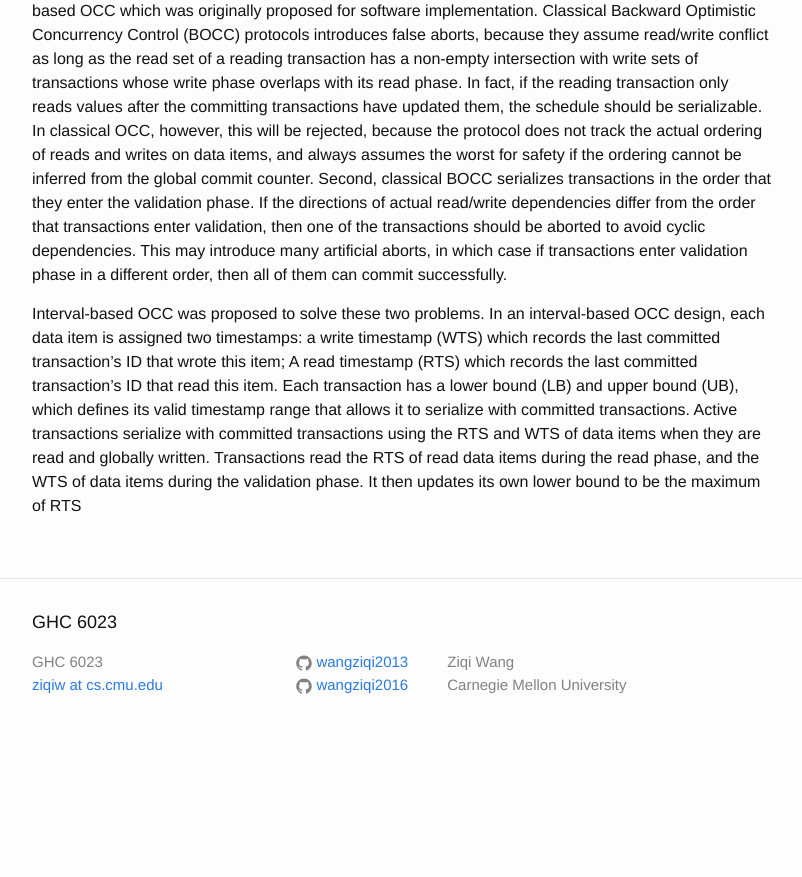
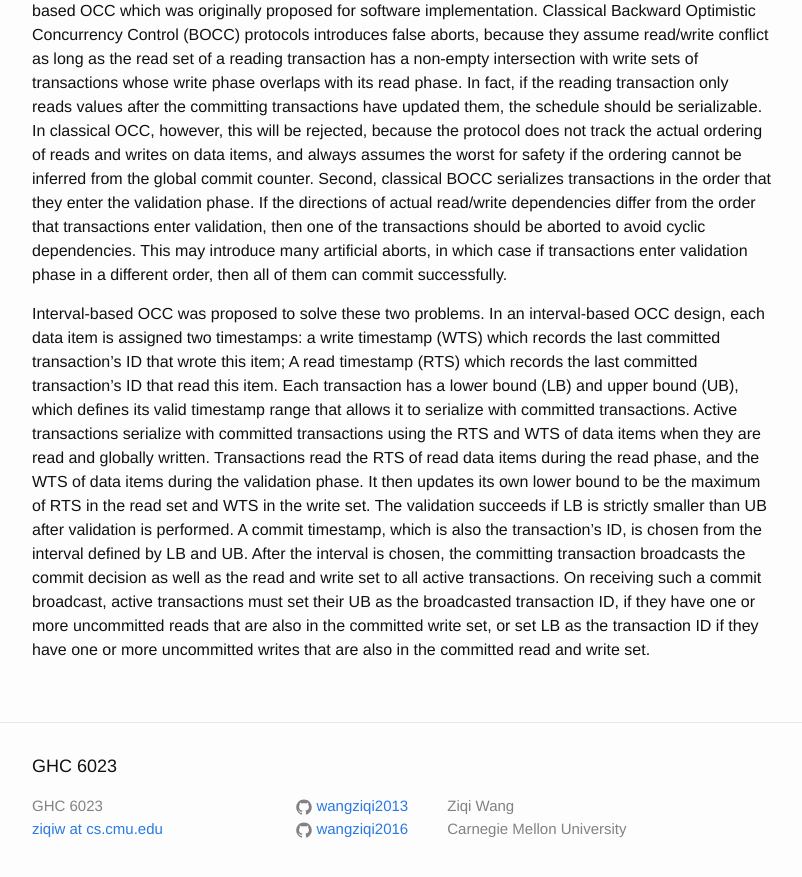
Before and after one commit to wangziqi2013/wangziqi2013.github.io, a Jekyll site: the page built from _posts/2018-06-20-sontm.markdown, in a window 1280 px wide and 900 px high, scrolled down 703 px. Shown: the top 877 px of the window, without its empty margins (238-1040 px from the left). Built offline with Jekyll 4.4.1, drawn with Linux system fonts in a browser that asks for light colours; before the commit the page ends 1459 px from its top, so only the background shows below that.

Commit message:
Working on interval based CC

```diff
--- a/_posts/2018-06-20-sontm.markdown
+++ b/_posts/2018-06-20-sontm.markdown
@@ -32,6 +32,12 @@ is assigned two timestamps: a write timestamp (WTS) which records the last commi
 this item; A read timestamp (RTS) which records the last committed transaction's ID that read this item.
 Each transaction has a lower bound (LB) and upper bound (UB), which defines its valid timestamp range that
 allows it to serialize with committed transactions. Active transactions serialize with committed transactions
-using the RTS and WTS of data items when they are read and globally written.
-Transactions read the RTS of read data items during the read phase, and the WTS of data items during the validation
-phase. It then updates its own lower bound to be the maximum of RTS
+using the RTS and WTS of data items when they are read and globally written. Transactions read the RTS of read
+data items during the read phase, and the WTS of data items during the validation phase. It then updates its
+own lower bound to be the maximum of RTS in the read set and WTS in the write set. The validation succeeds
+if LB is strictly smaller than UB after validation is performed. A commit timestamp, which is also the
+transaction's ID, is chosen from the interval defined by LB and UB. After the interval is chosen, the
+committing transaction broadcasts the commit decision as well as the read and write set to all active transactions.
+On receiving such a commit broadcast, active transactions must set their UB as the broadcasted transaction ID,
+if they have one or more uncommitted reads that are also in the committed write set, or set LB as the transaction ID
+if they have one or more uncommitted writes that are also in the committed read and write set.
```
